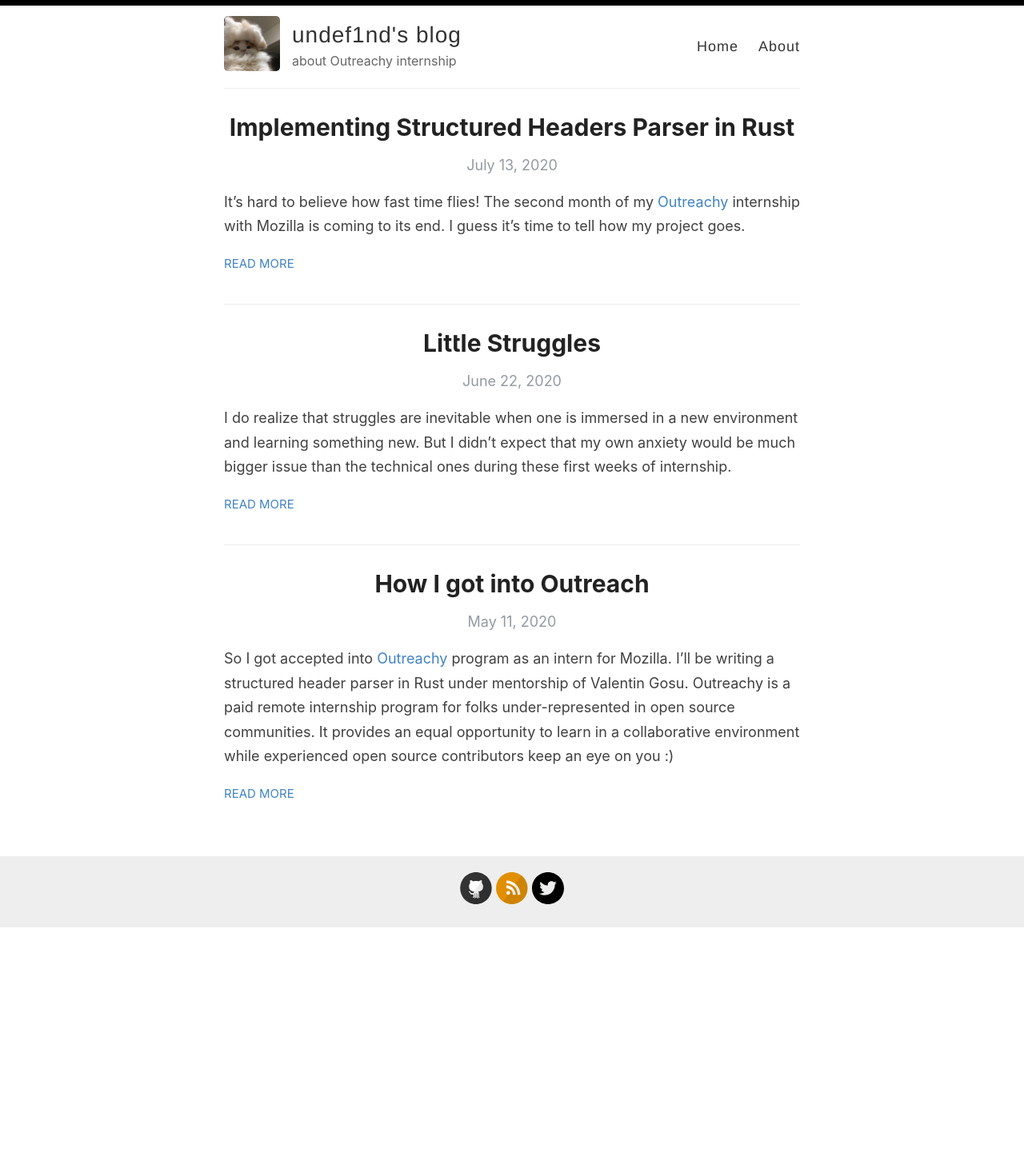
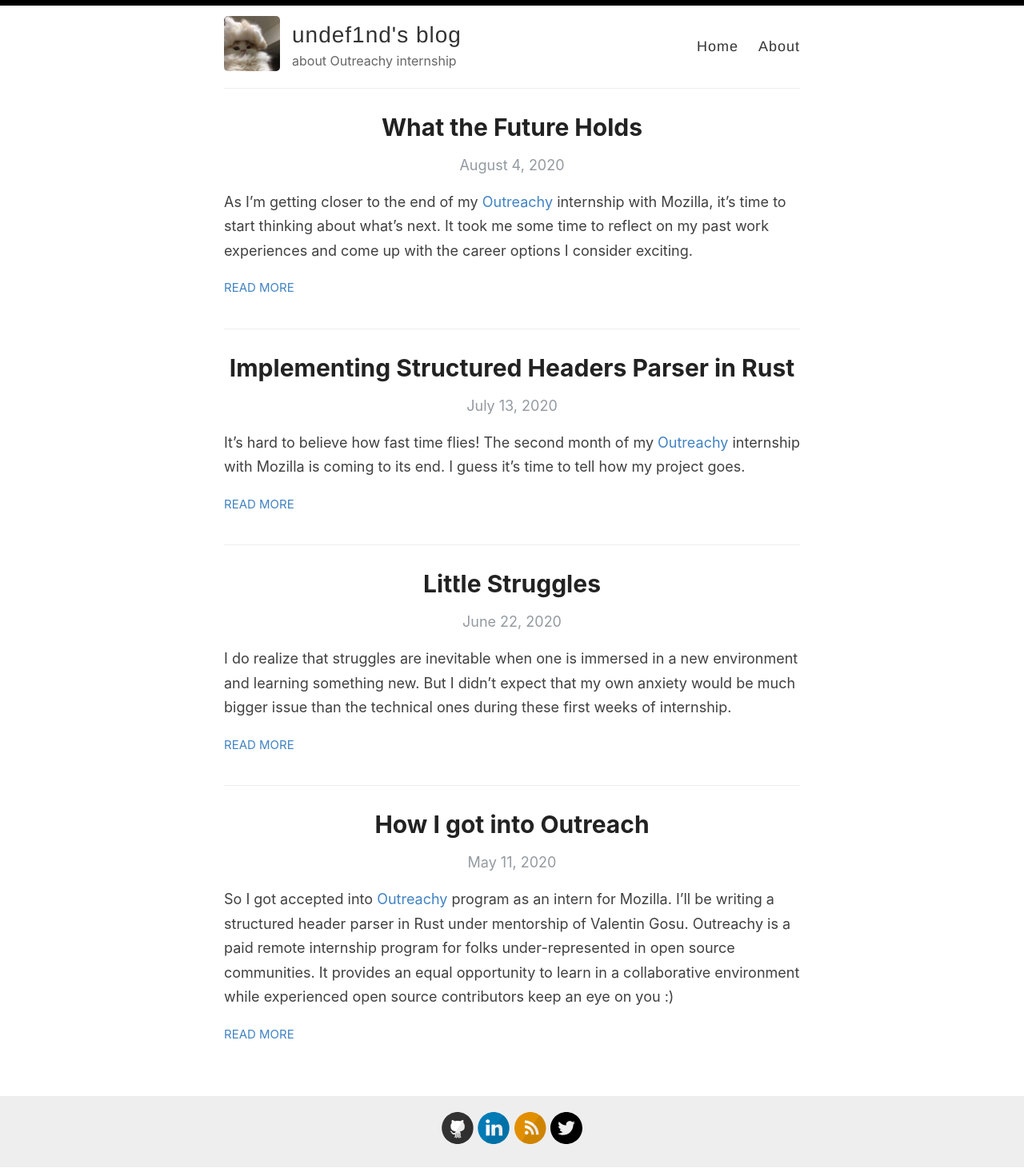
Before and after one commit to undef1nd/undef1nd.github.io, a Jekyll site: the page built from index.html, in a window 1280 px wide. Shown: the whole page at 80% size. Built offline with Jekyll 4.4.1, drawn with Linux system fonts in a browser that asks for light colours; the list of posts is cut into pages by our own code; before the commit the page ends 1160 px from its top, so only the background shows below that; part of the change alters nothing that is shown.

Commit message:
Add career post

```diff
--- a/_config.yml
+++ b/_config.yml
@@ -26,7 +26,7 @@ footer-links:
   flickr:
   github: undef1nd
   instagram:
-  linkedin:
+  linkedin: tania-batieva
   pinterest:
   rss: rss
   twitter: undef1nd
--- /dev/null
+++ b/_posts/2020-08-04-career.md
@@ -0,0 +1,15 @@
+---
+layout: post
+title: What the Future Holds
+categories: Outreachy
+---
+
+As I'm getting closer to the end of my [Outreachy](https://www.outreachy.org) internship with Mozilla, it's time to start thinking about what's next. It took me some time to reflect on my past work experiences and come up with the career options I consider exciting.
+
+I used to be a Data&Analytics developer and happily worked in this role for some years. I must say, I learned a lot of stuff on both tech and people sides during that time. But things change. It happened to me when I started learning Rust out of curiosity and made my first contributions to open source. As a result of a chain of serendipitous events, I got accepted as an Outreachy intern with Mozilla. And eventually, I decided to try to pivot my career into some other role in tech. I'm pretty sure that my background will come handy in my future job.
+
+Of course, the most natural choice is to apply for positions that are relevant to my prior experience: I imagine I will have better chances to land a job quickly. But honestly, I'd like to try myself in something different from what I did before. So I'm pretty much open to any SE or Ops role, in which I'd be useful straight away but also be able to grow.
+
+It'd be great to work on an open-source project. But I consider it more like a perk, it's not a dealbreaker. What's more important are what kind of problems a company solves, a team and its culture, and a possibility to learn on the job. Taking into consideration that I learn faster from discussions with others, I would definitely love to work on a team. I had worked solo for two years in the past - I had none to learn from and to exchange opinions with. And I didn't like it. Oh, and as I got used to working remotely (been doing it for years), I would be looking for remote job options.
+
+Anyway, these are the thoughts I have right now about my future career. I know they are rather eclectic and don't look like a rock-solid plan. But I like to keep all opportunities open :)
```
